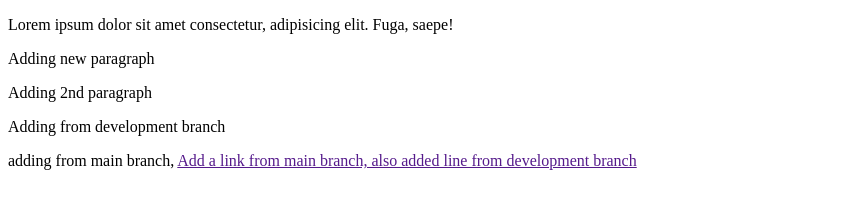
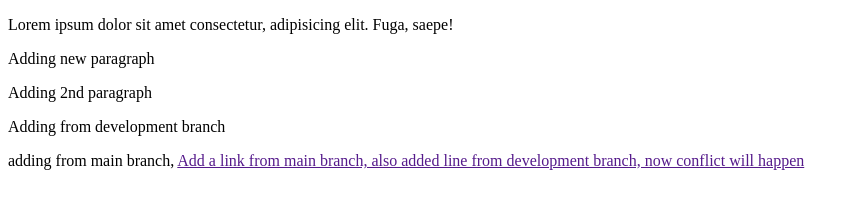
Before and after one commit to NayeemH/Git_test, a plain HTML site: page index.html in a window 1280 px wide. Shown: the whole page, without its empty margins (0-859 px from the left). Drawn offline with Linux system fonts and the light colour scheme.

Commit message:
added in the same line

```diff
--- a/index.html
+++ b/index.html
@@ -11,6 +11,6 @@
     <p>Adding new paragraph</p>
      <p>Adding 2nd paragraph</p>
      <p>Adding from development branch</p>
-     <p>adding from main branch, <a href="">Add a link from main branch, also added line from development branch</a></p>
+     <p>adding from main branch, <a href="">Add a link from main branch, also added line from development branch, now conflict will happen</a></p>
 </body>
 </html>
```
